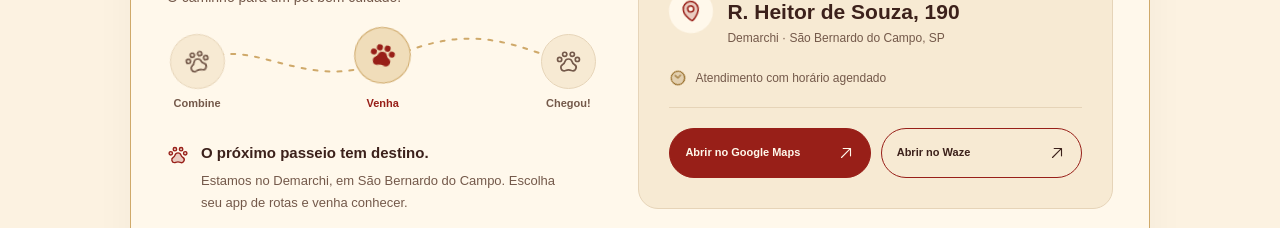
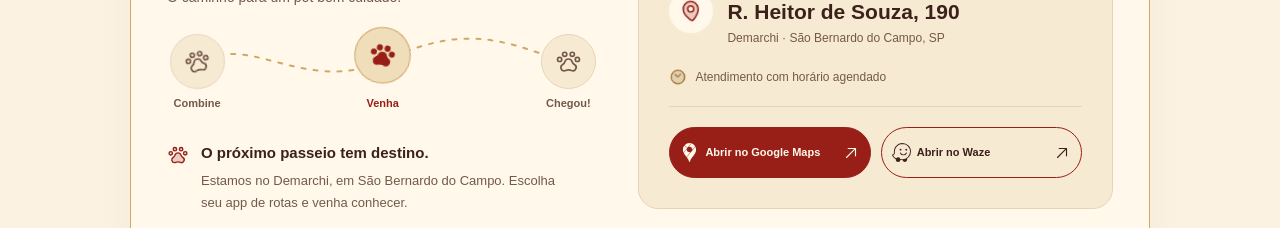
Before and after one commit to barcelos-lucas/doggie-lp, a React (Vite) app: page / in a window 1280 px wide. Shown: the part 8500-8728 px from the top of the page. Built offline with nearby package versions, Linux system fonts and the light colour scheme.

Commit message:
feat: animate Maps and Waze brand icons

```diff
--- a/src/App.jsx
+++ b/src/App.jsx
@@ -303,7 +303,7 @@
 
       <section id="duvidas" className="section faq-section"><FaqDoodles /><div className="container faq-grid" data-reveal><div><p className="eyebrow">COMBINE TUDO COM TRANQUILIDADE</p><h2>O que você<br /><em>precisa saber.</em></h2></div><div className="faqs">{faqs.map((faq) => <details key={faq.question}><summary>{faq.question}<span className="faq-symbol" aria-hidden="true">+</span></summary><p>{faq.answer}</p></details>)}</div></div></section>
 
-      <section id="localizacao" className="section location-section"><div className="container location-grid location-single" data-reveal><div className="location-copy"><div className="location-heading"><p className="eyebrow"><MapPin size={15} weight="duotone" aria-hidden="true" /> PERTINHO DE VOCÊ</p><h2>Onde <em>estamos.</em></h2><VisitTrail /></div><div className="location-details"><div className="location-address-block"><span className="location-pin"><MapPin size={24} weight="duotone" aria-hidden="true" /></span><div><span className="location-label">Endereço</span><strong>R. Heitor de Souza, 190</strong><p>Demarchi · São Bernardo do Campo, SP</p></div></div><p className="location-note"><Clock size={18} weight="duotone" aria-hidden="true" /> Atendimento com horário agendado</p><div className="location-directions"><a className="button outline" href={mapsUrl} target="_blank" rel="noopener noreferrer"><MapPin {...iconProps} /> Abrir no Google Maps <ArrowUpRight size={18} aria-hidden="true" /></a><a className="button outline" href={business.wazeUrl} target="_blank" rel="noopener noreferrer"><MapPin {...iconProps} /> Abrir no Waze <ArrowUpRight size={18} aria-hidden="true" /></a></div></div></div></div></section>
+      <section id="localizacao" className="section location-section"><div className="container location-grid location-single" data-reveal><div className="location-copy"><div className="location-heading"><p className="eyebrow"><MapPin size={15} weight="duotone" aria-hidden="true" /> PERTINHO DE VOCÊ</p><h2>Onde <em>estamos.</em></h2><VisitTrail /></div><div className="location-details"><div className="location-address-block"><span className="location-pin"><MapPin size={24} weight="duotone" aria-hidden="true" /></span><div><span className="location-label">Endereço</span><strong>R. Heitor de Souza, 190</strong><p>Demarchi · São Bernardo do Campo, SP</p></div></div><p className="location-note"><Clock size={18} weight="duotone" aria-hidden="true" /> Atendimento com horário agendado</p><div className="location-directions"><a className="button outline" href={mapsUrl} target="_blank" rel="noopener noreferrer"><span className="route-brand route-brand-maps" aria-hidden="true" /> <span>Abrir no Google Maps</span> <ArrowUpRight size={18} aria-hidden="true" /></a><a className="button outline" href={business.wazeUrl} target="_blank" rel="noopener noreferrer"><span className="route-brand route-brand-waze" aria-hidden="true" /> <span>Abrir no Waze</span> <ArrowUpRight size={18} aria-hidden="true" /></a></div></div></div></div></section>
 
       <section className="closing"><div className="container"><PawPrint size={44} weight="light" aria-hidden="true" /><h2>Pronto para proporcionar<br /><em>um novo padrão de cuidado ao seu pet?</em></h2><p>Fale com a Tia Bia e consulte um horário pelo WhatsApp.</p><WhatsAppButton placement="closing" /></div></section>
     </main>
--- a/src/styles.css
+++ b/src/styles.css
@@ -494,3 +494,17 @@
 25%,41.667%,58.333%,75%,91.667%{opacity:1;filter:drop-shadow(0 0 4px var(--review-star-gold));scale:1.08}
 33.333%,50%,66.667%,83.333%,99.99%{opacity:1;filter:drop-shadow(0 0 1px var(--review-star-gold));scale:1}
 100%{opacity:0;filter:none;scale:1}}
+
+/* Brand silhouettes from Simple Icons, rendered in the button's foreground color. */
+.route-brand{display:inline-block;width:22px;height:22px;flex:0 0 22px;background:currentColor;mask:center / contain no-repeat;-webkit-mask:center / contain no-repeat}
+.route-brand-maps{mask-image:url('/icons/googlemaps.svg');-webkit-mask-image:url('/icons/googlemaps.svg')}
+.route-brand-waze{mask-image:url('/icons/waze.svg');-webkit-mask-image:url('/icons/waze.svg')}
+.location-single .location-directions .button{justify-content:center;gap:9px}
+@media(min-width:760px){.location-single .location-directions{grid-template-columns:1fr}.location-single .location-directions .button{font-size:12px}.location-single .location-directions .button>svg:last-child{margin-left:auto}}
+@media(min-width:1100px){.location-single .location-directions{grid-template-columns:1fr 1fr}.location-single .location-directions .button{font-size:11px;padding-inline:10px;gap:6px}.route-brand{width:19px;height:19px;flex-basis:19px}}
+@media(prefers-reduced-motion:no-preference){
+  @media(hover:hover){.location-directions .button:hover .route-brand-maps,.location-directions .button:focus-visible .route-brand-maps{animation:route-map-hop 1.4s ease-in-out infinite}.location-directions .button:hover .route-brand-waze,.location-directions .button:focus-visible .route-brand-waze{animation:route-waze-roll 1.6s ease-in-out infinite}}
+  @media(hover:none) and (pointer:coarse){.route-brand-maps{animation:route-map-hop 3s ease-in-out infinite}.route-brand-waze{animation:route-waze-roll 3s .4s ease-in-out infinite}}
+}
+@keyframes route-map-hop{0%,45%,100%{translate:0 0;scale:1}18%{translate:0 -4px;scale:1.06}32%{translate:0 1px;scale:.96}}
+@keyframes route-waze-roll{0%,50%,100%{translate:0 0;rotate:0deg}18%{translate:3px -1px;rotate:8deg}35%{translate:-2px 0;rotate:-5deg}}
```
Also changed, not shown: public/icons/googlemaps.svg (added), public/icons/waze.svg (added).
